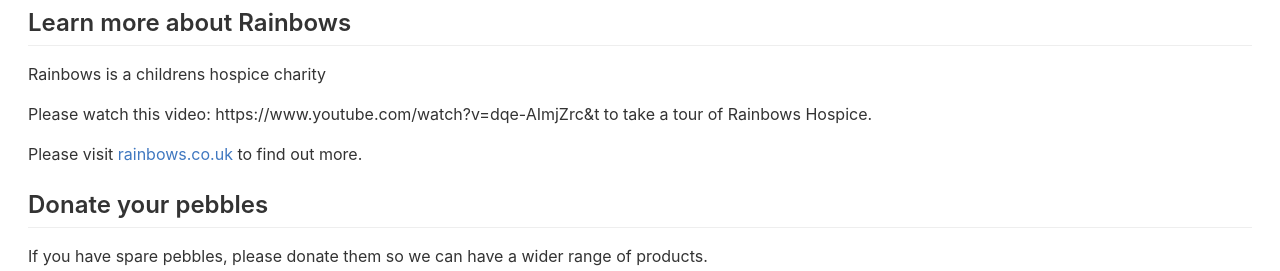
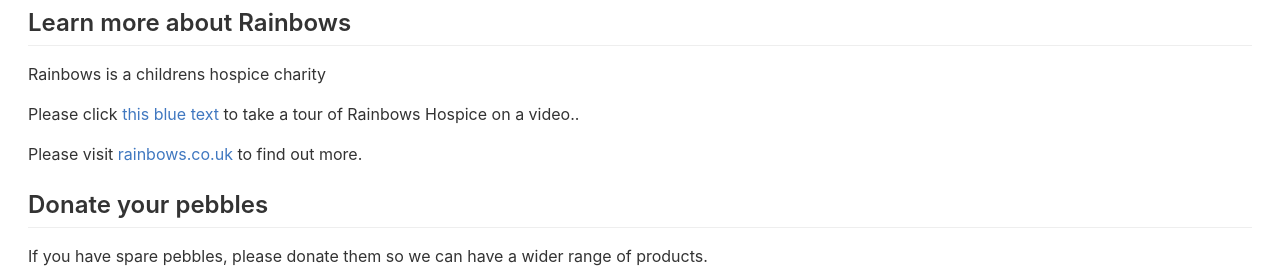
Before and after one commit to pebblemache/shop, a plain HTML site: page pebblemache.co.uk/index.html in a window 1280 px wide. Shown: the part 684-955 px from the top of the page. Drawn offline with Linux system fonts and the light colour scheme.

Commit message:
Update index.html

```diff
--- a/pebblemache.co.uk/index.html
+++ b/pebblemache.co.uk/index.html
@@ -18,7 +18,7 @@
 		<img src="photostorage\pebble1.jpg" width="500" height="350">
 		<h2>Learn more about Rainbows</h2>
 		<p>Rainbows is a childrens hospice charity</p>
-		<p>Please watch this video: https://www.youtube.com/watch?v=dqe-AImjZrc&t to take a tour of Rainbows Hospice.</p>
+		<p>Please click <a href="https://www.youtube.com/watch?v=dqe-AImjZrc&t">this blue text</a> to take a tour of Rainbows Hospice on a video..</p>
 		 <p>Please visit <a href="https://rainbows.co.uk">rainbows.co.uk</a> to find out more.</p>
 		 <h2>Donate your pebbles</h2>
 		 <p>If you have spare pebbles, please donate them so we can have a wider range of products.</p>
```
